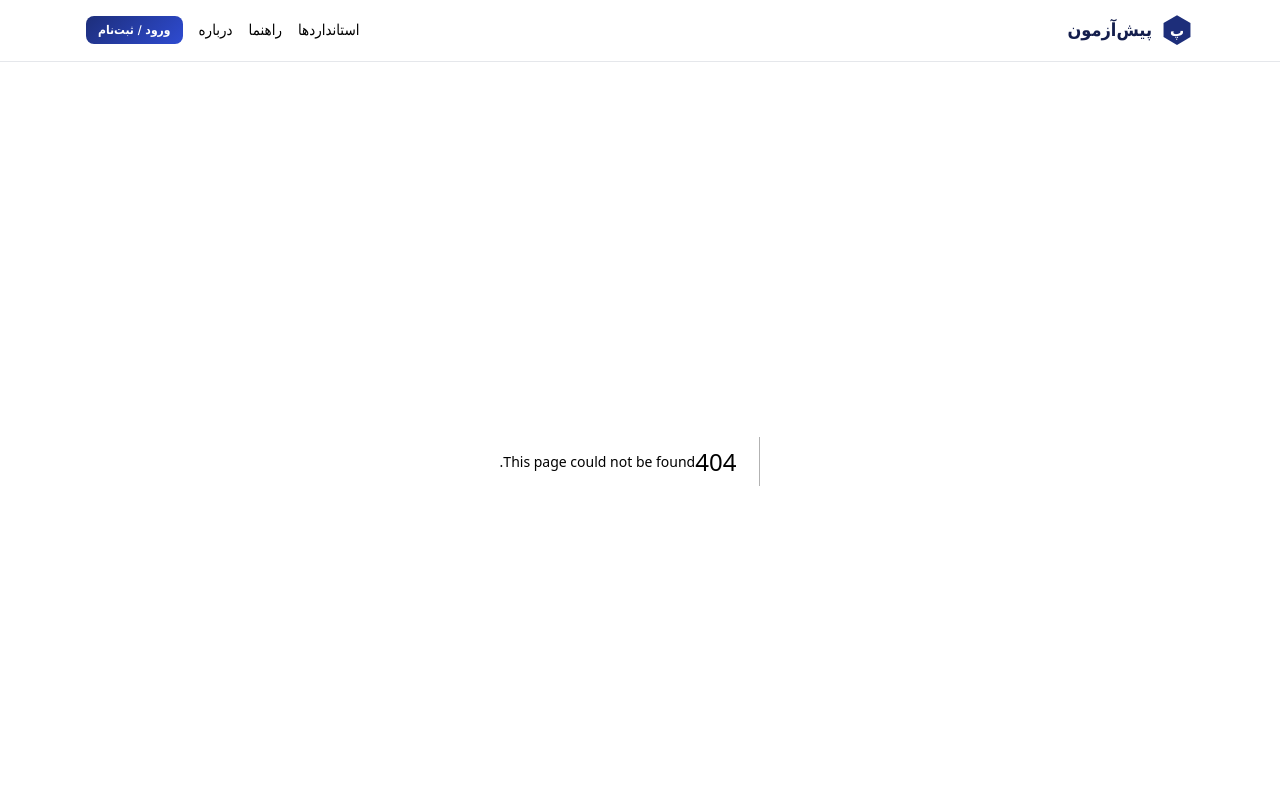
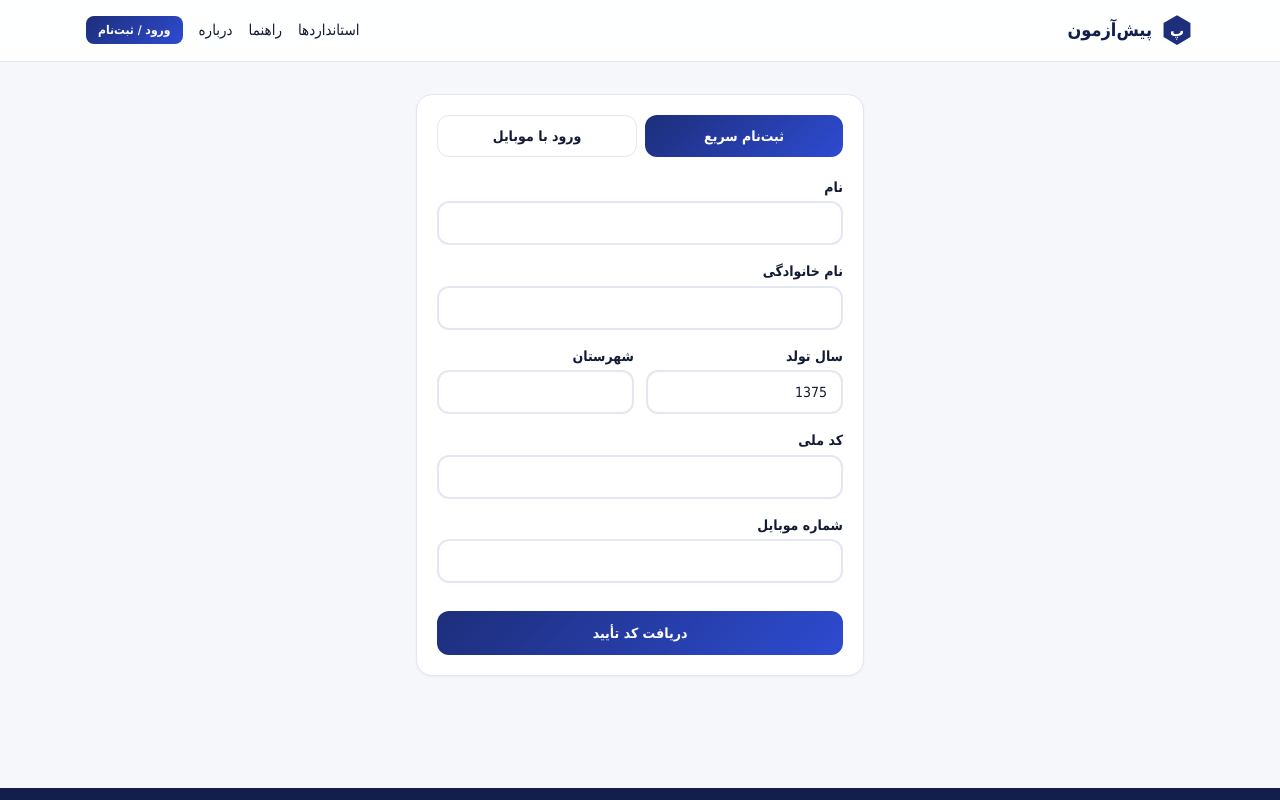
Before and after one commit to farhadshadkam/pishazmoon, a Next.js app: page /auth in a window 1280 px wide. Before the commit this address had no page. Shown: the top 800 px of the page. Built offline with nearby package versions, Linux system fonts and the light colour scheme; a small style sheet from the web is missing.

Commit message:
Create page.tsx

```diff
--- /dev/null
+++ b/src/app/auth/page.tsx
@@ -0,0 +1,63 @@
+'use client';
+import { useState } from 'react';
+import { post, setToken } from '@/lib/client';
+
+export default function AuthPage() {
+  const [tab, setTab] = useState<'reg' | 'in'>('reg');
+  const [otp, setOtp] = useState<string | null>(null);
+  const [otpIn, setOtpIn] = useState('');
+  const [msg, setMsg] = useState('');
+  const [p, setP] = useState({ firstName: '', lastName: '', birthYear: 1375, county: '', nationalId: '', mobile: '' });
+
+  const sendOtp = async () => {
+    const m = p.mobile.replace(/[۰-۹]/g, (d: string) => '۰۱۲۳۴۵۶۷۸۹'.indexOf(d));
+    if (!/^09\d{9}$/.test(m)) return setMsg('موبایل معتبر نیست');
+    setMsg('');
+    const r = await post<{ sent?: boolean; devCode?: string; error?: string }>('/auth/otp', { mobile: m });
+    if (r.error) return setMsg('خطا در ارسال کد');
+    setOtp(m);
+    if (r.devCode) setMsg(`کد دمو: ${r.devCode}`);
+  };
+
+  const verify = async () => {
+    const body = { mobile: otp, code: otpIn, ...(tab === 'reg' && { profile: p }) };
+    const r = await post<{ token?: string; error?: string }>('/auth/verify', body);
+    if (r.token) { setToken(r.token); location.href = '/dash'; }
+    else setMsg(r.error === 'OTP_INVALID' ? 'کد نامعتبر' : r.error === 'NID_EXISTS' ? 'کد ملی قبلاً ثبت شده' : 'خطا');
+  };
+
+  return (
+    <div className="max-w-md mx-auto mt-8" dir="rtl">
+      <div className="card">
+        {otp ? (
+          <div className="text-center">
+            <h3 className="font-bold">کد تأیید پیامک‌شده</h3>
+            <p className="text-sm text-slate-400">کد ۵ رقمی ارسال‌شده به {otp} را وارد کنید</p>
+            <input className="inp text-center !text-2xl tracking-[8px]" maxLength={5} inputMode="numeric" value={otpIn} onChange={(e) => setOtpIn(e.target.value)} />
+            <button className="btn-p w-full mt-3 !py-3" onClick={verify}>تأیید و ورود</button>
+            <button className="btn-g btn-sm mt-2" onClick={() => setOtp(null)}>ویرایش شماره</button>
+          </div>
+        ) : (
+          <>
+            <div className="flex gap-2 mb-4">
+              <button className={`btn ${tab === 'reg' ? 'btn-p' : 'btn-g'} flex-1`} onClick={() => setTab('reg')}>ثبت‌نام سریع</button>
+              <button className={`btn ${tab === 'in' ? 'btn-p' : 'btn-g'} flex-1`} onClick={() => setTab('in')}>ورود با موبایل</button>
+            </div>
+            {tab === 'reg' && <>
+              <div className="mb-3"><label className="text-sm font-bold">نام</label><input className="inp" value={p.firstName} onChange={(e) => setP({ ...p, firstName: e.target.value })} /></div>
+              <div className="mb-3"><label className="text-sm font-bold">نام خانوادگی</label><input className="inp" value={p.lastName} onChange={(e) => setP({ ...p, lastName: e.target.value })} /></div>
+              <div className="grid grid-cols-2 gap-3 mb-3">
+                <div><label className="text-sm font-bold">سال تولد</label><input type="number" className="inp" value={p.birthYear} onChange={(e) => setP({ ...p, birthYear: +e.target.value })} /></div>
+                <div><label className="text-sm font-bold">شهرستان</label><input className="inp" value={p.county} onChange={(e) => setP({ ...p, county: e.target.value })} /></div>
+              </div>
+              <div className="mb-3"><label className="text-sm font-bold">کد ملی</label><input className="inp" dir="ltr" maxLength={10} value={p.nationalId} onChange={(e) => setP({ ...p, nationalId: e.target.value })} /></div>
+            </>}
+            <div className="mb-3"><label className="text-sm font-bold">شماره موبایل</label><input className="inp" dir="ltr" maxLength={11} value={p.mobile} onChange={(e) => setP({ ...p, mobile: e.target.value })} /></div>
+            <p className="text-rose-500 text-xs min-h-4">{msg}</p>
+            <button className="btn-p w-full !py-3" onClick={sendOtp}>دریافت کد تأیید</button>
+          </>
+        )}
+      </div>
+    </div>
+  );
+}
```
